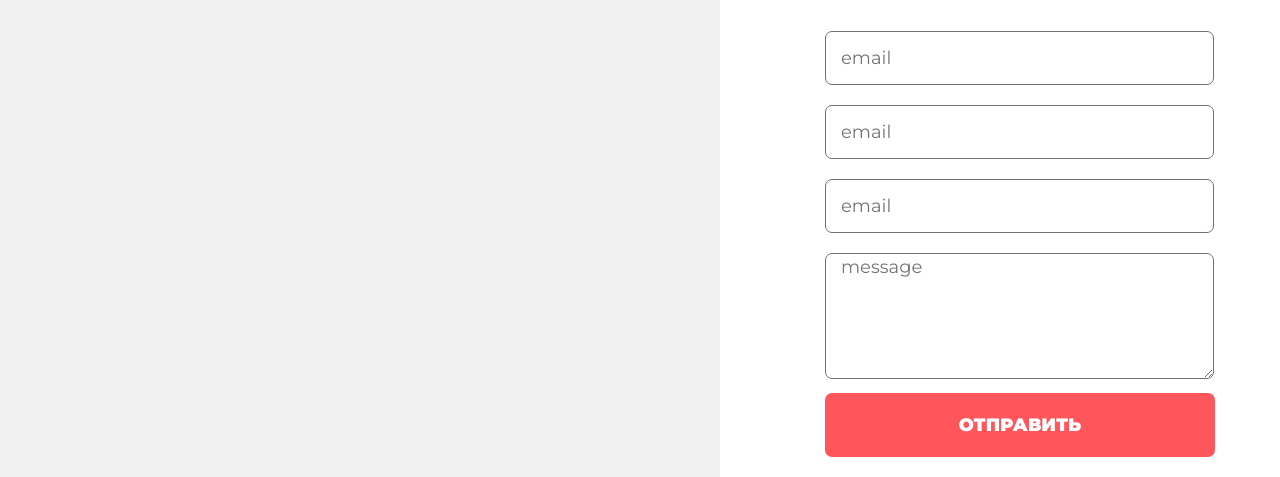
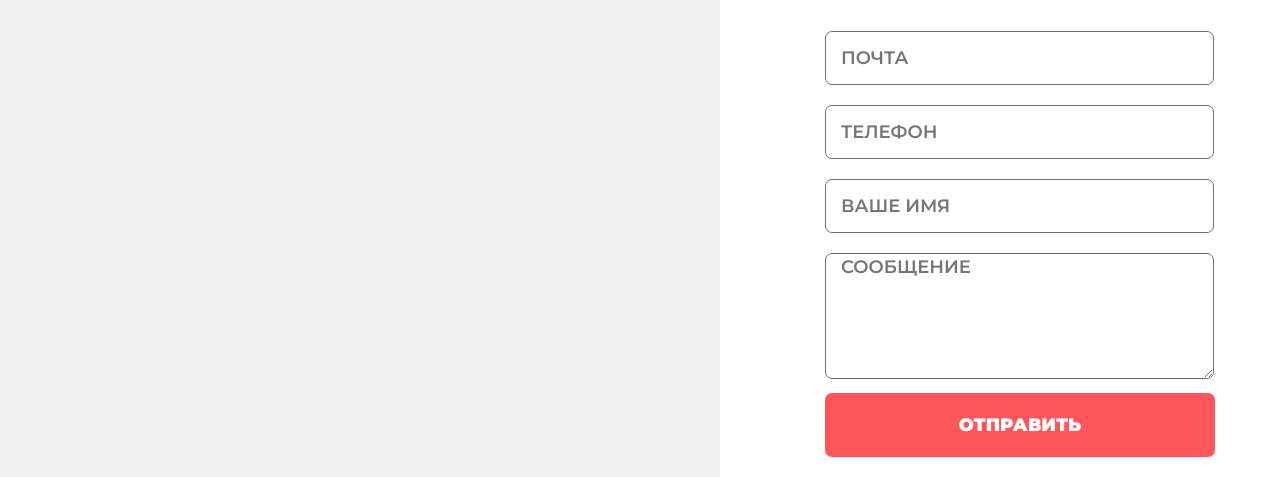
Before and after one commit to smetankin/FlyBoard, a plain HTML site: page feedback.html in a window 1280 px wide. Shown: the part 323-800 px from the top of the page. Drawn offline with nearby package versions, Linux system fonts and the light colour scheme; a script that the page names is missing.

Commit message:
placeholder fix

```diff
--- a/assets/css/index.css
+++ b/assets/css/index.css
@@ -671,12 +671,14 @@ a{
     height: 50px;
     border-radius: 7px;
     font-size: 18px;
+    font-weight: 600;
     padding-left: 15px;
     margin: 10px 0;
     border: 1px solid #707070;
     font-family: 'Montserrat', sans-serif;
     outline: none;
 }
+
 .feedback-form-fields .feedback-input:focus, .feedback-form-fields .feedback-textarea:focus{
     border-color: #FF565B;
 }
--- a/feedback.html
+++ b/feedback.html
@@ -66,10 +66,10 @@
                 Обратная связь
             </h1>
             <form class="feedback-form-fields">
-                <input class="feedback-input" type="text" placeholder="email">
-                <input class="feedback-input" type="text" placeholder="email">
-                <input class="feedback-input" type="text" placeholder="email">
-                <textarea class="feedback-textarea" placeholder="message"></textarea>
+                <input class="feedback-input" type="text" placeholder="ПОЧТА">
+                <input class="feedback-input" type="text" placeholder="ТЕЛЕФОН">
+                <input class="feedback-input" type="text" placeholder="ВАШЕ ИМЯ">
+                <textarea class="feedback-textarea" placeholder="СООБЩЕНИЕ"></textarea>
             </form>
             <button type="submit" class="submit-btn"> Отправить </button>
         </div>
```
